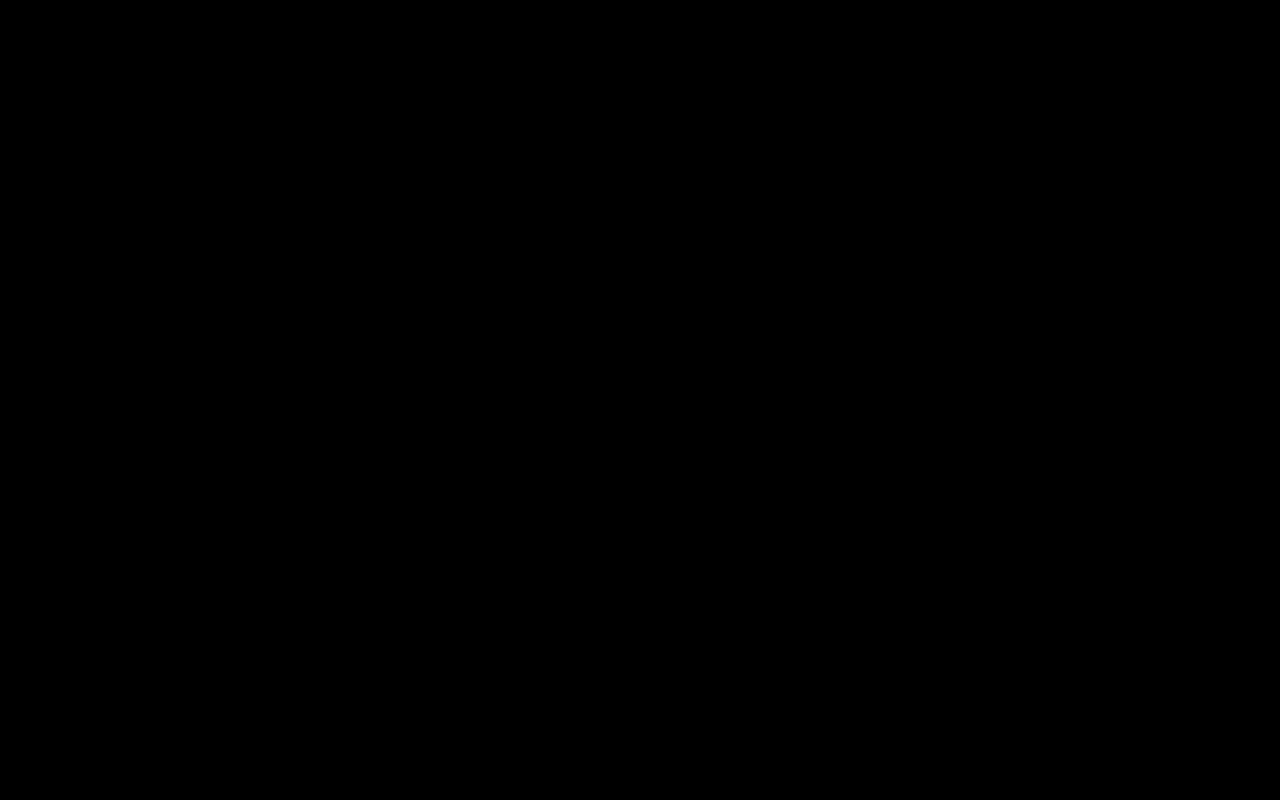
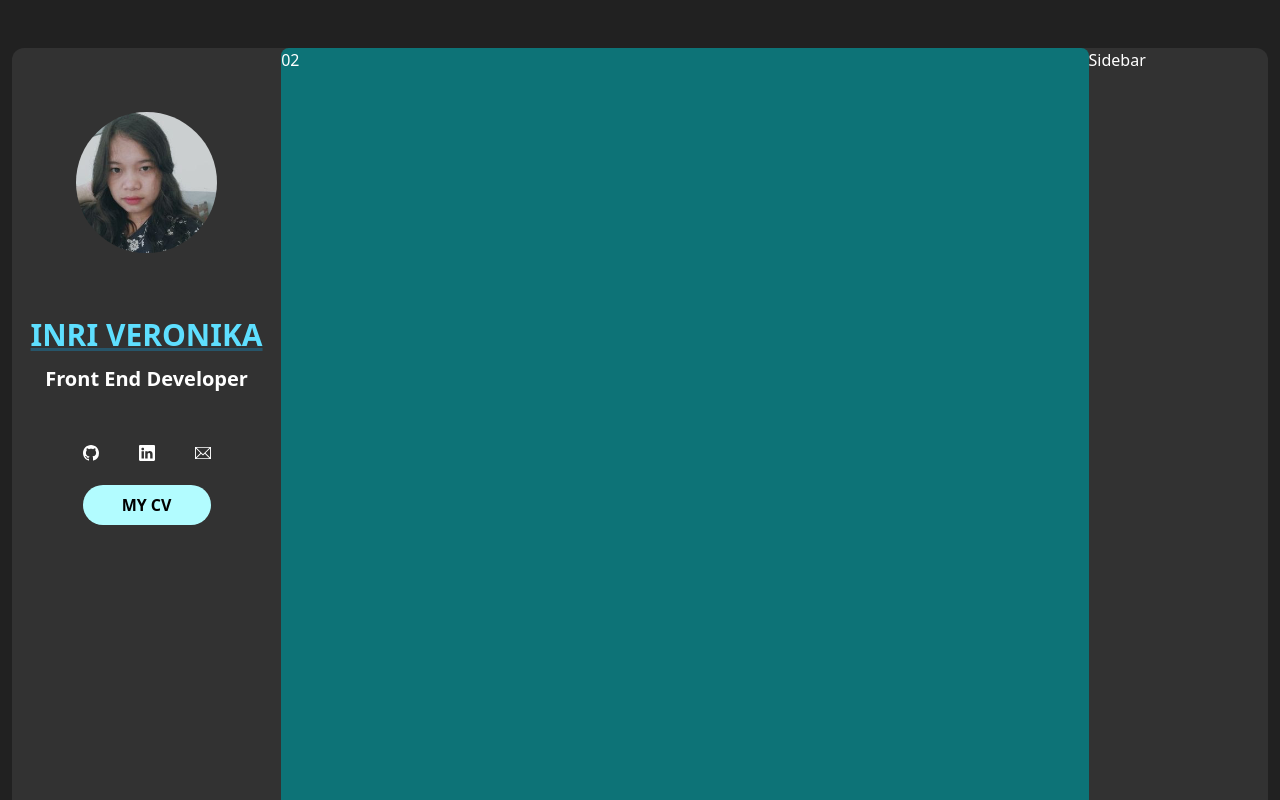
Before and after one commit to Inri692/personal-website, a React (Vite) app: page / in a window 1280 px wide. Built offline with nearby package versions, Linux system fonts and the light colour scheme.

Commit message:
feat side profil

```diff
--- a/package.json
+++ b/package.json
@@ -11,6 +11,7 @@
   "dependencies": {
     "react": "^18.2.0",
     "react-dom": "^18.2.0",
+    "react-icons": "^4.8.0",
     "react-router-dom": "^6.10.0"
   },
   "devDependencies": {
--- a/src/components/Layout.tsx
+++ b/src/components/Layout.tsx
@@ -6,7 +6,7 @@ interface LayoutProps {
 
 const Layout: FC<LayoutProps> = ({ children }) => {
   return (
-    <div className="w-full h-screen bg-black flex flex-col overflow-auto">
+    <div className="w-full h-screen bg-[#212121] flex flex-col overflow-auto">
       <div className="h-full w-full overflow-auto">{children}</div>
     </div>
   );
--- /dev/null
+++ b/src/components/SideProfil.tsx
@@ -0,0 +1,29 @@
+import React from "react";
+import gambar from "../assets/inri.jpg";
+import { BsGithub } from "react-icons/bs";
+import { BsLinkedin } from "react-icons/bs";
+import { TfiEmail } from "react-icons/tfi";
+
+const SideProfil = () => {
+  return (
+    <div className="flex flex-col ">
+      <img src={gambar} alt="" className="rounded-full m-16" />
+      <div className="flex flex-col place-items-center gap-3">
+        <h1 className="text-3xl uppercase font-bold text-[#5EDFFF] underline decoration-sky-500/30">
+          Inri Veronika
+        </h1>
+        <h2 className="text-xl font-bold">Front End Developer</h2>
+        <div className="flex flex-row gap-10 mt-10 ">
+          <BsGithub />
+          <BsLinkedin />
+          <TfiEmail />
+        </div>
+        <button className="bg-[#B2FCFF] w-32 h-10 rounded-full text-black font-bold mt-3 hover:bg-[#14FFEC]">
+          MY CV
+        </button>
+      </div>
+    </div>
+  );
+};
+
+export default SideProfil;
--- /dev/null
+++ b/src/components/Sidebar.tsx
@@ -0,0 +1,7 @@
+import React from "react";
+
+const Sidebar = () => {
+  return <div>Sidebar</div>;
+};
+
+export default Sidebar;
--- a/src/pages/Home.tsx
+++ b/src/pages/Home.tsx
@@ -1,10 +1,22 @@
 import React from "react";
 import Layout from "../components/Layout";
+import SideProfil from "../components/SideProfil";
+import Sidebar from "../components/Sidebar";
 
 const Home = () => {
   return (
     <Layout>
-      <div>hai</div>
+      <div className="h-screen bg-[#323232] my-12 rounded-xl mx-3 overflow-auto">
+        <div className="flex flex-row text-white">
+          <div className="basis-1/4">
+            <SideProfil />
+          </div>
+          <div className="basis-3/4 bg-[#0D7377] h-screen rounded-lg">02</div>
+          <div className="basis-1/6">
+            <Sidebar />
+          </div>
+        </div>
+      </div>
     </Layout>
   );
 };
```
Also changed, not shown: src/assets/inri.jpg (added), 1 other file (tests, documents, lock files or other folders).
